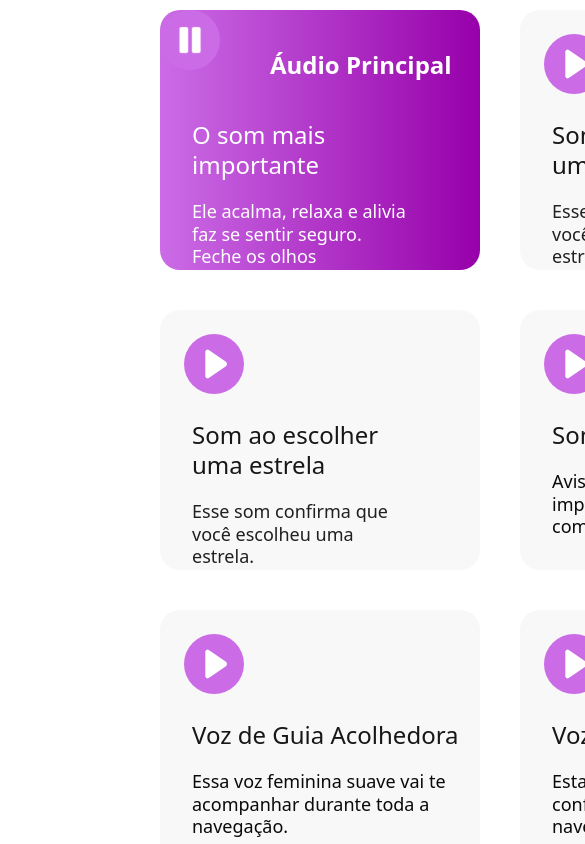
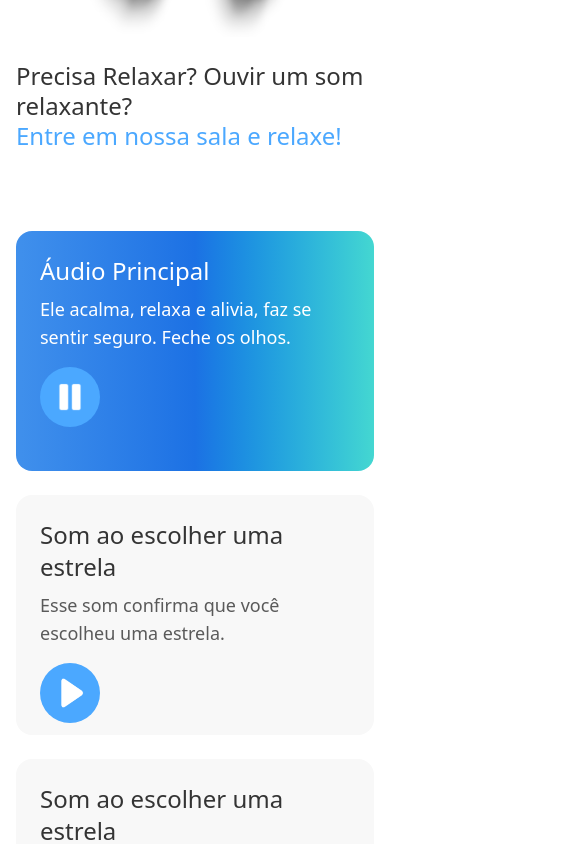
Before and after one commit to BrailleWay/frontend-nextjs-brailleway, a Next.js app: page /homepage in a window 390 px wide. Shown: the part 4860-5704 px from the top of the page, 585 px wide, since content can reach past the window. Built offline with nearby package versions, Linux system fonts and the light colour scheme.

Commit message:
Section6 pronta e responsiva

```diff
--- a/app/ui/home/Section6.js
+++ b/app/ui/home/Section6.js
@@ -5,141 +5,130 @@ import AudioPlayer from "../../../components/AudioButton copy";
 
 export const Section6 = () => {
     return (
-        <div className="relative w-[1300px] h-[1150px] bg-white left-[100px] top-[-20px]">
-            {/* TÍTULO NO TOPO */}
-            <div className=" font-inter absolute top-[120px] left-[60px] font-normal text-[#1c1c1c] text-[32px] leading-tight z-100">
-                Precisa Relaxar? Ouvir um som relaxante? <br />
-                <span className="text-[#cb6ce6] font-semibold"> Entre em nossa sala e relaxe!</span>
-            </div>
-            {/* CONTEÚDO PRINCIPAL */}
-            <div className="font-poppins absolute w-[1150px] h-[1000px] top-56 left-[60px]">
-                <div className="absolute w-[1130px] h-[1000px] top-0 left-0">
-                    <div className="flex flex-wrap w-[950px] items-start gap-10 absolute top-20 left-0">
-                        {/* Bloco 1 */}
-                        <div className="relative w-[320px] h-[260px] rounded-[20px] overflow-hidden bg-gradient-roxo">
-                            <div className="inline-flex flex-col items-start gap-5 absolute top-[110px] left-8">
-                                <div className="relative w-[250px] font-medium text-[#fff] text-2xl leading-tight">
-                                    O som mais importante
-                                </div>
-                                <p className="relative w-[220px] font-light text-[#fff] text-lg leading-tight">
-                                    Ele acalma, relaxa e alivia faz se sentir seguro.<br />
-                                    Feche os olhos<br />
+        <div className="w-full bg-white px-4 py-10">
 
-                                </p>
-                            </div>
-                            <div className="absolute w-[200px] top-[40px] left-[110px] font-semibold text-[#fff] text-2xl leading-tight">
-                                Áudio Principal
+            {/* CONTAINER FLEX */}
+            <div className="flex flex-col sm:flex-row-reverse sm:items-center w-full">
+
+                {/* IMAGEM */}
+                <div className="flex-shrink-0 w-full sm:w-auto">
+
+                    {/* IMG MOBILE */}
+                    <div className="block sm:hidden w-full mb-6">
+                        <img
+                            className="w-[250px] mx-auto"
+                            src="/imgHome/FoneMobile.png"
+                            alt="Imagem Mobile"
+                        />
                     </div>
 
-
-
-
-                            <AudioPlayer
-                                src="/audios/meditacao.mp3">
-
-
-
-                                </AudioPlayer>
-
-
-                         </div>
-                        {/* Bloco 2 */}
-                        <div className="relative w-[320px] h-[260px] bg-light-gray-2 rounded-[20px] overflow-hidden bg-[#F8F8F8]">
-                            <div className="inline-flex flex-col items-start gap-5 absolute top-[110px] left-8">
-                                <p className="relative w-[220px] font-normal text-primary text-2xl leading-tight">
-                                    Som ao escolher uma estrela
-                                </p>
-                                <p className="relative w-[220px] font-light text-[#212020] text-lg leading-tight">
-                                    Esse som confirma que você escolheu uma estrela.
-                                </p>
-                            </div>
-                            <AudioButton
-                                src="/audios/Black Green Modern Playful Abstract Marketing Proposal Presentation (3) (audio-extractor.net).mp3"
-                                buttonClassName="w-[60px] h-[60px] top-6 left-6"
-                                imgClassName="w-[32px] h-8"
+                    {/* IMG DESKTOP */}
+                    <div className="hidden sm:flex w-full justify-end">
+                        <img
+                            className="w-[300px] md:w-[400px] lg:w-[500px] xl:w-[600px] max-w-none object-contain"
+                            src="/imgHome/FoneDeOuvido.png"
+                            alt="Fone de Ouvido"
                         />
                     </div>
-                        {/* Bloco 3 */}
-                        <div className="relative w-[320px] h-[260px] bg-light-gray-2 rounded-[20px] overflow-hidden bg-[#F8F8F8]">
-                            <div className="inline-flex flex-col items-start gap-5 absolute top-[110px] left-8">
-                                <p className="relative w-[220px] font-normal text-primary text-2xl leading-tight">
-                                    Som ao escolher uma estrela
+                </div>
+
+                {/* CONTEÚDO CENTRAL */}
+                <div
+                    className="
+                        w-full
+                        max-w-[1300px]
+                        mx-auto
+                        lg:ml-24
+                        /* 🔥 Margem à esquerda apenas no desktop (a partir de lg = 1024px) */
+                    "
+                >
+
+                    {/* TÍTULOS */}
+                    <div className="font-poppins text-[#343434] text-2xl md:text-3xl lg:text-[32px] leading-tight mb-20">
+                        Precisa Relaxar? Ouvir um som relaxante? <br />
+                        <span className="text-[#4BA8FF] font-regular">
+                            Entre em nossa sala e relaxe!
+                        </span>
+                    </div>
+
+                    {/* BLOCOS */}
+                    <div className="grid grid-cols-1 md:grid-cols-2 gap-6">
+                        {[
+                            {
+                                title: "Áudio Principal",
+                                desc: "Ele acalma, relaxa e alivia, faz se sentir seguro. Feche os olhos.",
+                                player: true,
+                                src: "/audios/meditacao.mp3",
+                                bg: "bg-gradient-to-r from-[#4090EC] via-[#1C71E4] to-[#44D7D1]",
+                                text: "text-white",
+                            },
+                            {
+                                title: "Som ao escolher uma estrela",
+                                desc: "Esse som confirma que você escolheu uma estrela.",
+                                player: false,
+                            },
+                            {
+                                title: "Som ao escolher uma estrela",
+                                desc: "Esse som confirma que você escolheu uma estrela.",
+                                player: false,
+                            },
+                            {
+                                title: "Som de Aviso",
+                                desc: "Avisar sobre interrupções importantes, como um novo comentário, notificação ou alerta.",
+                                player: false,
+                            },
+                            {
+                                title: "Voz de Guia Acolhedora",
+                                desc: "Essa voz feminina suave vai te acompanhar durante toda a navegação.",
+                                player: false,
+                            },
+                            {
+                                title: "Voz de Guia Masculina",
+                                desc: "Esta voz masculina transmite confiança e clareza durante a navegação.",
+                                player: false,
+                            },
+                        ].map((item, idx) => (
+                            <div
+                                key={idx}
+                                className={`font-poppins rounded-2xl overflow-hidden ${
+                                    item.bg || "bg-[#F8F8F8]"
+                                } ${item.text || "text-[#343434]"} relative p-6 min-h-[240px]`}
+                            >
+                                <div className="text-2xl font-medium mb-2">
+                                    {item.title}
+                                </div>
+                                <p
+                                    className="font-light text-lg mb-4"
+                                    style={{
+                                        color:
+                                            item.text === "text-white"
+                                                ? "#fff"
+                                                : "#5a5a5a", // descrição cinza escuro
+                                    }}
+                                >
+                                    {item.desc}
                                 </p>
-                                <p className="relative w-[220px] font-light text-[#212020] text-lg leading-tight">
-                                    Esse som confirma que você escolheu uma estrela.
-                                </p>
+                                {item.player ? (
+                                    <AudioPlayer src={item.src} />
+                                ) : (
+                                    <AudioButton
+                                        src={item.src}
+                                        buttonClassName="w-[60px] h-[60px]"
+                                        imgClassName="w-8 h-8"
+                                    />
+                                )}
                             </div>
-                            <AudioButton
-                                src="/audios/Black Green Modern Playful Abstract Marketing Proposal Presentation (3) (audio-extractor.net).mp3"
-                                buttonClassName="w-[60px] h-[60px] top-6 left-6"
-                                imgClassName="w-[32px] h-8"
-                            />
+                        ))}
                     </div>
-                        {/* Bloco 4 */}
-                        <div className="relative w-[320px] h-[260px] bg-light-gray-2 rounded-[20px] overflow-hidden bg-[#F8F8F8]">
-                            <div className="inline-flex flex-col items-start gap-5 absolute top-[110px] left-8">
-                                <div className="font-medium text-primary text-2xl leading-tight">
-                                    Som de Aviso
+
+                    {/* BOTÃO */}
+                    <div className="mt-10">
+                        <Button>Ouça mais</Button>
                     </div>
-                                <p className="font-light text-text text-lg leading-tight">
-                                    Avisar sobre interrupções importantes, como um novo comentário, notificação ou alerta.
-                                </p>
-                            </div>
-                            <AudioButton
-                                src="/audios/Black Green Modern Playful Abstract Marketing Proposal Presentation (3) (audio-extractor.net).mp3"
-                                buttonClassName="w-[60px] h-[60px] top-6 left-6"
-                                imgClassName="w-[32px] h-8"
-                            />
-                        </div>
-                        {/* Bloco 5 */}
-                        <div className="relative w-[320px] h-[260px] bg-light-gray-2 rounded-[20px] overflow-hidden bg-[#F8F8F8]">
-                            <div className="inline-flex flex-col items-start gap-5 absolute top-[110px] left-8">
-                                <div className="font-medium text-primary text-2xl leading-tight">
-                                    Voz de Guia Acolhedora
-                                </div>
-                                <p className="font-light text-text text-lg leading-tight">
-                                    Essa voz feminina suave vai te acompanhar durante toda a navegação.
-                                </p>
-                            </div>
-                            <AudioButton
-                                src="/audios/Black Green Modern Playful Abstract Marketing Proposal Presentation (3) (audio-extractor.net).mp3"
-                                buttonClassName="w-[60px] h-[60px] top-6 left-6"
-                                imgClassName="w-[32px] h-8"
-                            />
-                        </div>
-                        {/* Bloco 6 */}
-                        <div className="relative w-[320px] h-[260px] bg-light-gray-2 rounded-[20px] overflow-hidden bg-[#F8F8F8]">
-                            <div className="inline-flex flex-col items-start gap-5 absolute top-[110px] left-8">
-                                <div className="font-medium text-primary text-2xl leading-tight">
-                                    Voz de Guia Masculina
-                                </div>
-                                <p className="font-light text-text text-lg leading-tight">
-                                    Esta voz feminina transmite confiança e clareza durante a navegação.
-                                </p>
-                            </div>
-                            <AudioButton
-                                src="/audios/Black Green Modern Playful Abstract Marketing Proposal Presentation (3) (audio-extractor.net).mp3"
-                                buttonClassName="w-[60px] h-[60px] top-6 left-6"
-                                imgClassName="w-[32px] h-8"
-                            />
-                        </div>
-                        <p></p>
-                         <p></p> <p></p>
-                        {/* BOTÃO */}
-                        <div style={{ fontWeight: 400, fontFamily: 'inter, sans-serif', marginTop: 32 }}>
-                            <Button >Ouça mais</Button>
-                        </div>
-                    </div>
-                 {   /* <img
-                        className="absolute w-[950] h-[950px] top-10 left-[800px] object-cover"
-                        alt="Image"
-                        src="/imgHome/FoneDeOuvido.png"
-                    />*/}
                 </div>
             </div>
         </div>
     );
 };
 
-
 export default Section6;
--- a/components/AudioButton copy.jsx
+++ b/components/AudioButton copy.jsx
@@ -42,7 +42,7 @@ export default function AudioPlayer({
   return (
     <>
       <div
-        className={`w-[60px] h-[60px] bg-[#cb6ce6] rounded-full flex items-center justify-center cursor-pointer transition duration-200 hover:bg-[#b24dd7] hover:scale-110 absolute z-10 ${buttonClassName}`}
+        className={`w-[60px] h-[60px] bg-[#4BA8FF] rounded-full flex items-center justify-center cursor-pointer transition duration-200 hover:bg-[#4BA8FF] hover:scale-110 absolute z-10 ${buttonClassName}`}
         onClick={handlePlayPause}
         tabIndex={0}
         role="button"
--- a/components/AudioButton.jsx
+++ b/components/AudioButton.jsx
@@ -26,7 +26,7 @@ export default function AudioButton({ src, buttonClassName = "", imgClassName =
   return (
     <>
       <div
-        className={`bg-[#cb6ce6] rounded-full flex items-center justify-center cursor-pointer transition duration-200 hover:bg-[#b24dd7] hover:scale-110 absolute z-10 ${buttonClassName}`}
+        className={`bg-[#4BA8FF] rounded-full flex items-center justify-center cursor-pointer transition duration-200 hover:bg-[#4BA8FF] hover:scale-110 absolute z-10 ${buttonClassName}`}
         onClick={handlePlayPause}
         tabIndex={0}
         role="button"
```
Also changed, not shown: components/Button.css (+7 -6 lines), app/ui/home/Section7.js (line endings or trailing spaces), public/imgHome/FoneDeOuvido.png, public/imgHome/FoneMobile.png (added). Lines whose indentation alone changed are shown as unchanged.
